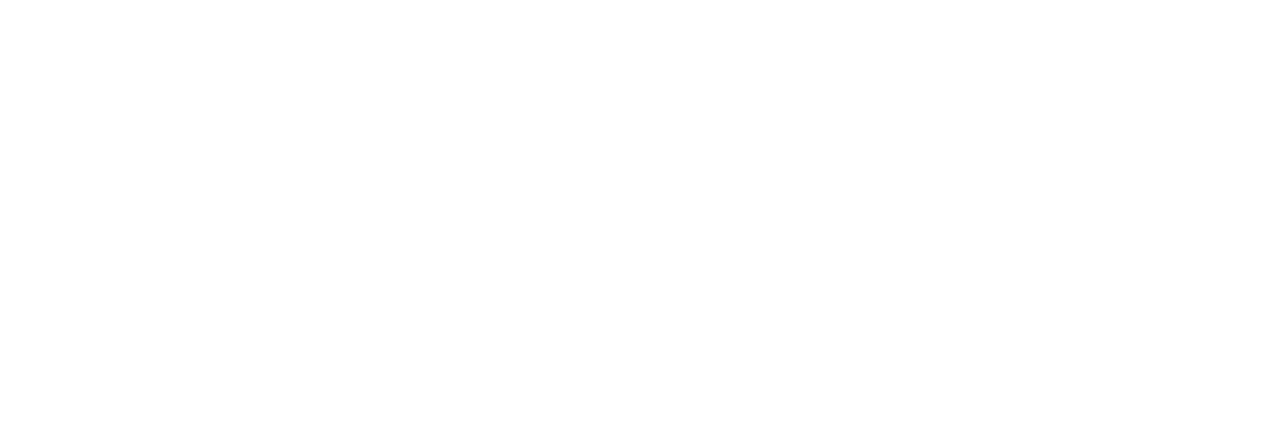
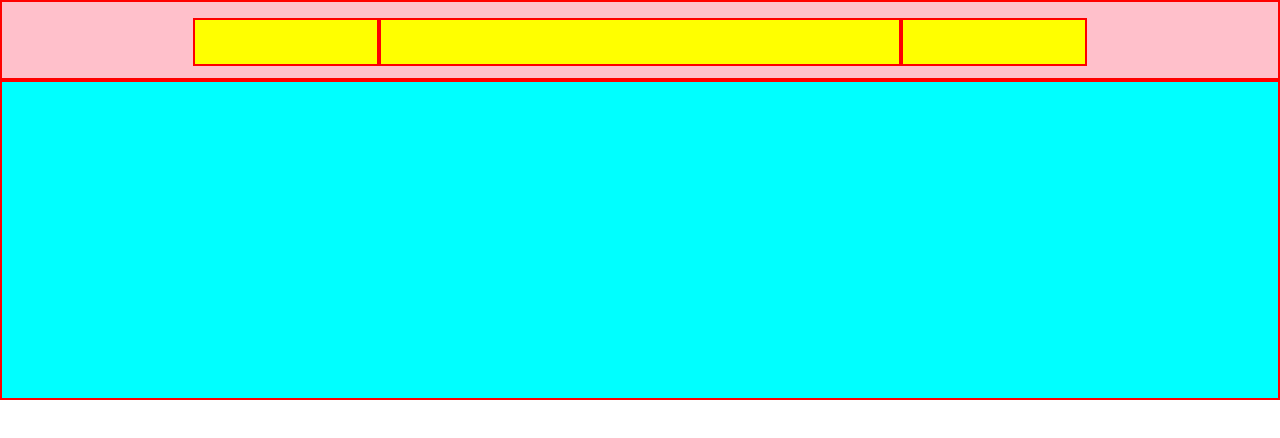
Before and after one commit to giuseppevignanello/htmlcss-struttura-discord, a plain HTML site: page index.html in a window 1280 px wide. Drawn offline with Linux system fonts and the light colour scheme.

Commit message:
add top header structure

```diff
--- a/assets/css/style.css
+++ b/assets/css/style.css
@@ -11,4 +11,62 @@
     display: flex;
 }
 
+html:root {
+    --header-color: #3161e0;
+    --main-color: #ffffff;
+    --secondary-color: #f6f6f6;
+    --footer-background-color: #23272a;
+    --footer-text-color: #6d84d1;
+    --debug-border: 2px solid red;
+
+}
+
 /* endGeneral  */
+
+/* header */
+.debug #site-header #top-header {
+    height: 5rem;
+    border: var(--debug-border);
+    background-color: pink;
+}
+
+.debug #site-header .banner {
+    height: 20rem;
+    border: var(--debug-border);
+    background-color:aqua;
+}
+
+.debug #site-header nav div {
+    border: var(--debug-border);
+}
+
+.debug #site-header #top-header nav {
+    height: 3rem;
+    background-color: yellow;
+}
+
+
+#site-header {
+    background-color: var(--header-color);
+}
+
+#site-header #top-header {
+    display: flex;
+    justify-content:center;
+}
+
+#site-header #top-header nav {
+    margin: 1rem 0;
+    justify-content: space-between;
+}
+
+
+#site-header #top-header nav div{
+    width: calc((100%/12)*2.5);
+}
+
+#menu {
+   flex-grow: 3;
+}
+
+/* endHeader */
--- a/index.html
+++ b/index.html
@@ -7,11 +7,23 @@
     <link rel="stylesheet" href="./assets/css/style.css">
     <title>Discord</title>
 </head>
-<body>
+<body class="debug">
 
     <header id="site-header">
+        <section id="top-header">
+            <nav class="flex-container">
+                <div id="logo"></div>
+                <div id="menu"></div>
+                <div id="login"></div>
+            </nav>
+        </section>
+        <!-- /top-header -->
+        <section class="banner">
 
+        </section>
+        <!-- banner -->
     </header>
+
     <!-- /#site-header -->
     <main id="site-main">
 
```
